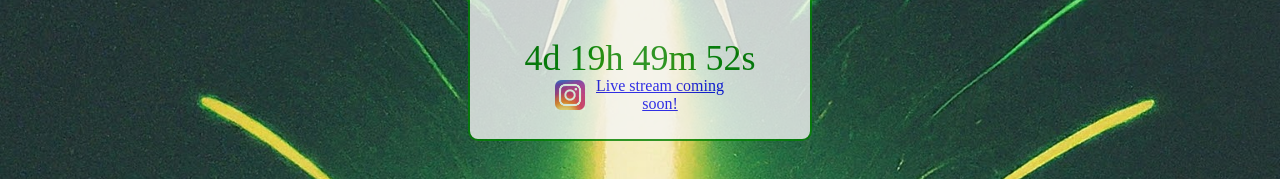
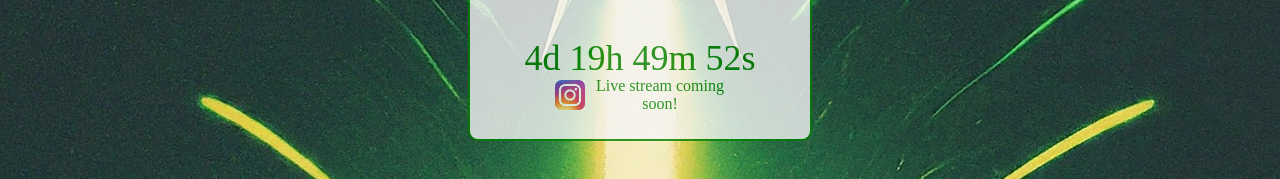
Before and after one commit to Sk-skipper/presslaunchweb, a plain HTML site: page index.html in a window 1280 px wide. Shown: the part 433-612 px from the top of the page. Drawn offline with Linux system fonts and the light colour scheme.

Commit message:
Update index.html

```diff
--- a/index.html
+++ b/index.html
@@ -45,6 +45,8 @@
     transform: translateX(-50%); /* Center horizontally */
     display: flex; /* Use flexbox for alignment */
     align-items: center; /* Vertically center elements */
+    text-decoration: none; /* Remove underline */
+    color: green; /* Set text color */
   }
 
   #instagram-link img {
@@ -67,9 +69,9 @@
   <div id="countdown"></div>
 
   <!-- Instagram Link -->
-  <a id="instagram-link" href="https://www.instagram.com/mis_gamepass_launch?igsh=MXF2ZmUzZzJxeW84bw%3D%3D&utm_source=qr" target="_blank">
+  <a id="instagram-link" href="https://www.instagram.com/mis_game_festival/" target="_blank">
     <img src="background/instagram.jpeg" alt="Instagram">
-    <p id="livestream-text">Live stream coming soon!</p>
+    <p id="livestream-text" style="text-decoration: none;">Live stream coming soon!</p>
   </a>
 </div>
 
```
